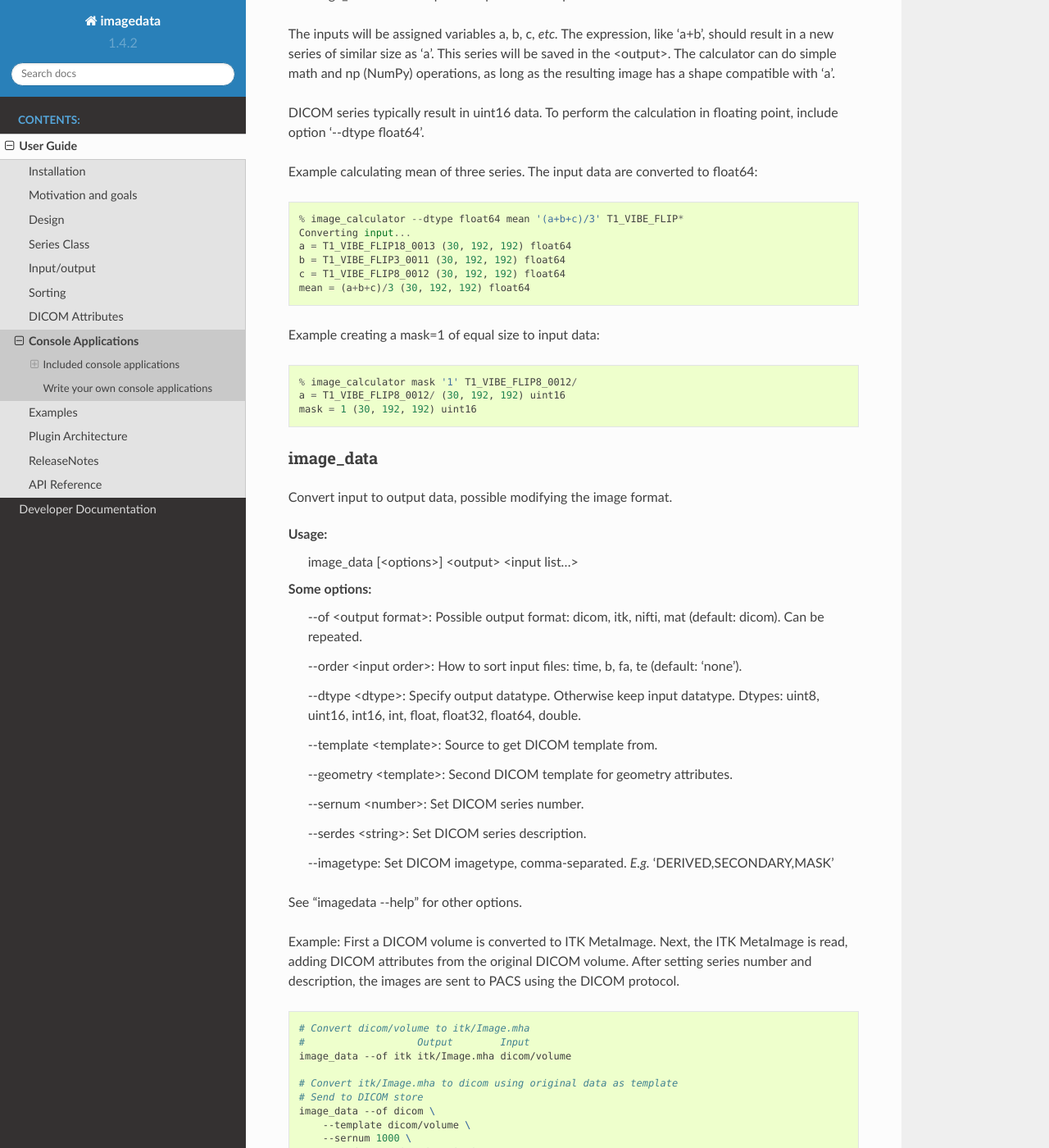
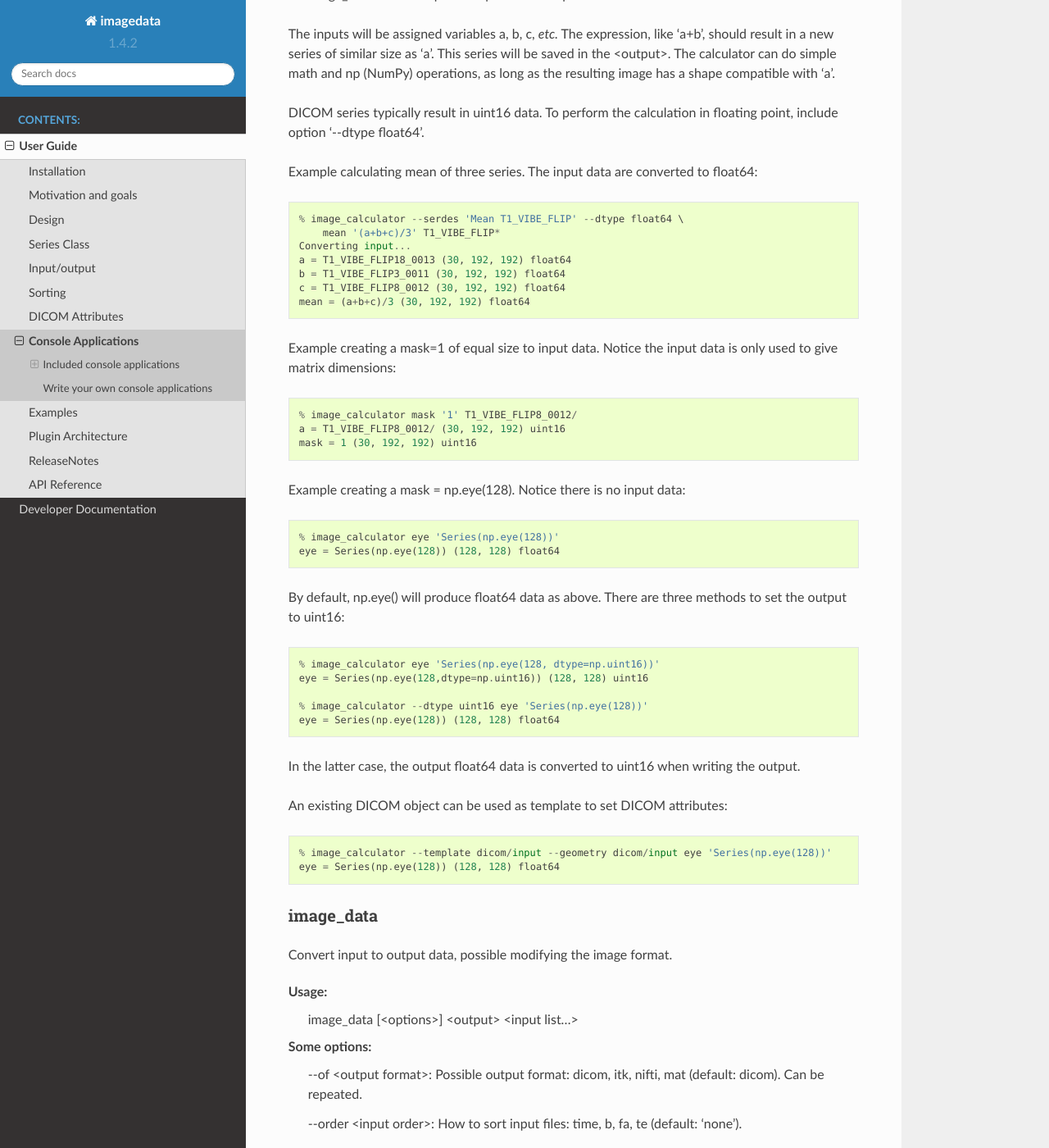
Before and after one commit to erling6232/imagedata, a Sphinx documentation site: the page built from docs/CommandLine.rst, in a window 1280 px wide and 1400 px high, scrolled down 751 px. Shown: the whole window at 82% size. Built offline with Sphinx 7.4.7 and the Read the Docs theme 2.0.0, drawn with Linux system fonts in a browser that asks for light colours; pages that are not in the unit, such as notebooks, are missing from menus.

Commit message:
image_calculator: Added usage examples where input is np.eye().

```diff
--- a/docs/CommandLine.rst
+++ b/docs/CommandLine.rst
@@ -49,20 +49,48 @@ Example calculating mean of three series. The input data are converted to float6
 
 .. code-block::
 
-    % image_calculator --dtype float64 mean '(a+b+c)/3' T1_VIBE_FLIP*
+    % image_calculator --serdes 'Mean T1_VIBE_FLIP' --dtype float64 \
+        mean '(a+b+c)/3' T1_VIBE_FLIP*
     Converting input...
     a = T1_VIBE_FLIP18_0013 (30, 192, 192) float64
     b = T1_VIBE_FLIP3_0011 (30, 192, 192) float64
     c = T1_VIBE_FLIP8_0012 (30, 192, 192) float64
     mean = (a+b+c)/3 (30, 192, 192) float64
 
-Example creating a mask=1 of equal size to input data:
+Example creating a mask=1 of equal size to input data. Notice the
+input data is only used to give matrix dimensions:
 
 .. code-block::
 
     % image_calculator mask '1' T1_VIBE_FLIP8_0012/
     a = T1_VIBE_FLIP8_0012/ (30, 192, 192) uint16
     mask = 1 (30, 192, 192) uint16
+
+Example creating a mask = np.eye(128). Notice there is no input data:
+
+.. code-block::
+
+    % image_calculator eye 'Series(np.eye(128))'
+    eye = Series(np.eye(128)) (128, 128) float64
+
+By default, np.eye() will produce float64 data as above. There are three methods to set the output to uint16:
+
+.. code-block::
+
+    % image_calculator eye 'Series(np.eye(128, dtype=np.uint16))'
+    eye = Series(np.eye(128,dtype=np.uint16)) (128, 128) uint16
+
+    % image_calculator --dtype uint16 eye 'Series(np.eye(128))'
+    eye = Series(np.eye(128)) (128, 128) float64
+
+In the latter case, the output float64 data is converted to uint16 when writing the output.
+
+An existing DICOM object can be used as template to set DICOM attributes:
+
+.. code-block::
+
+    % image_calculator --template dicom/input --geometry dicom/input eye 'Series(np.eye(128))'
+    eye = Series(np.eye(128)) (128, 128) float64
 
 image_data
 -----------------
```
